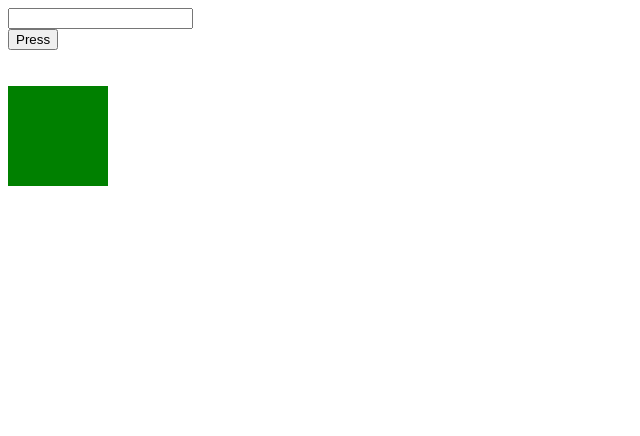
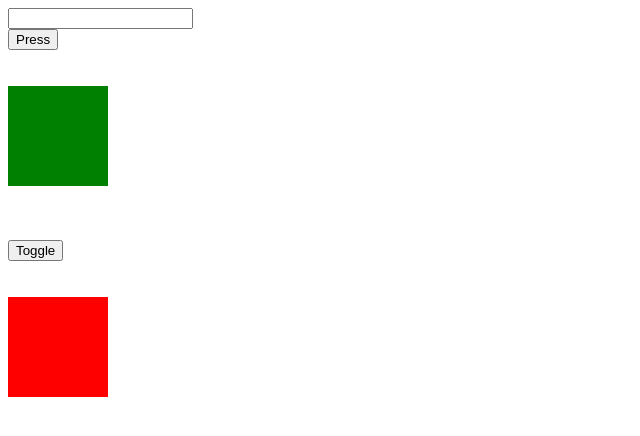
Before and after one commit to 0smir/fullstack_academy, a plain HTML site: page jqdom/jsdom.html in a window 1280 px wide. Shown: the whole page, without its empty margins (0-640 px from the left). Drawn offline with Linux system fonts and the light colour scheme.

Commit message:
add more elements: button .toggle; block .two

```diff
--- a/jqdom/jsdom.html
+++ b/jqdom/jsdom.html
@@ -19,6 +19,17 @@
 
 	<div class="one"></div>
 
+	<br/>
+	<br/>
+	<br/>
+
+	<button class="toggle"> Toggle </button>
+
+	<br/>
+	<br/>
+	<br/>
+	<div class="two"></div>
+
 
 
 
```
